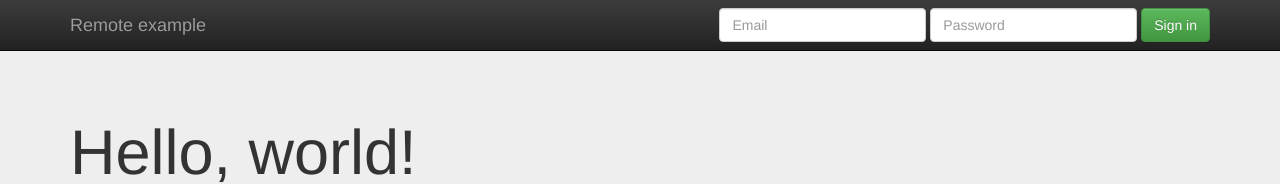
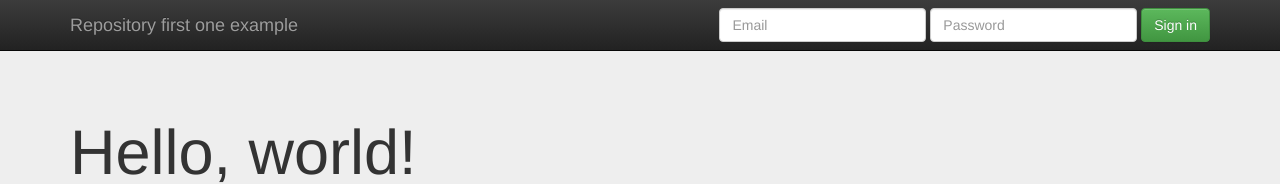
Before and after one commit to bbukshtab/website, a plain HTML site: page index.html in a window 1280 px wide. Shown: the top 184 px of the page. Drawn offline with nearby package versions, Linux system fonts and the light colour scheme.

Commit message:
Index page update for Repository First example

```diff
--- a/index.html
+++ b/index.html
@@ -6,7 +6,7 @@
     <head>
         <meta charset="utf-8">
         <meta http-equiv="X-UA-Compatible" content="IE=edge,chrome=1">
-        <title>Remote Example</title>
+        <title>Repository First Example</title>
         <meta name="description" content="">
         <meta name="viewport" content="width=device-width, initial-scale=1">
         <link rel="apple-touch-icon" href="apple-touch-icon.png">
@@ -36,7 +36,7 @@
             <span class="icon-bar"></span>
             <span class="icon-bar"></span>
           </button>
-          <a class="navbar-brand" href="#">Remote example</a>
+          <a class="navbar-brand" href="#">Repository first one example</a>
         </div>
         <div id="navbar" class="navbar-collapse collapse">
           <form class="navbar-form navbar-right" role="form">
```
